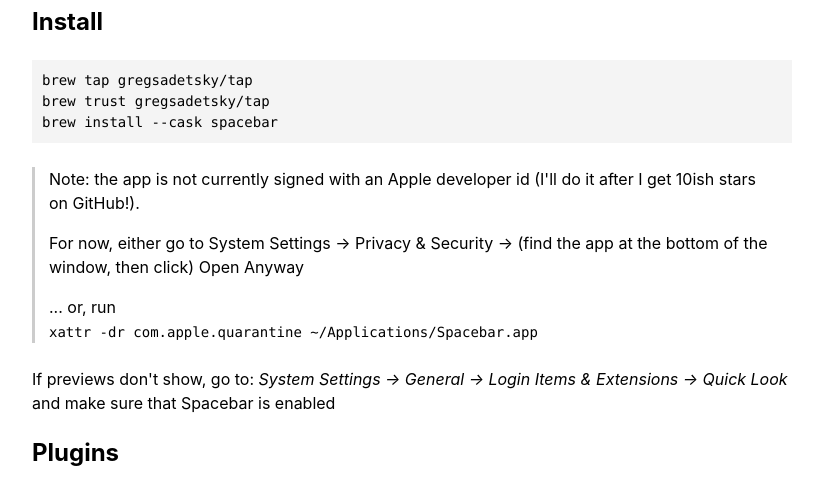
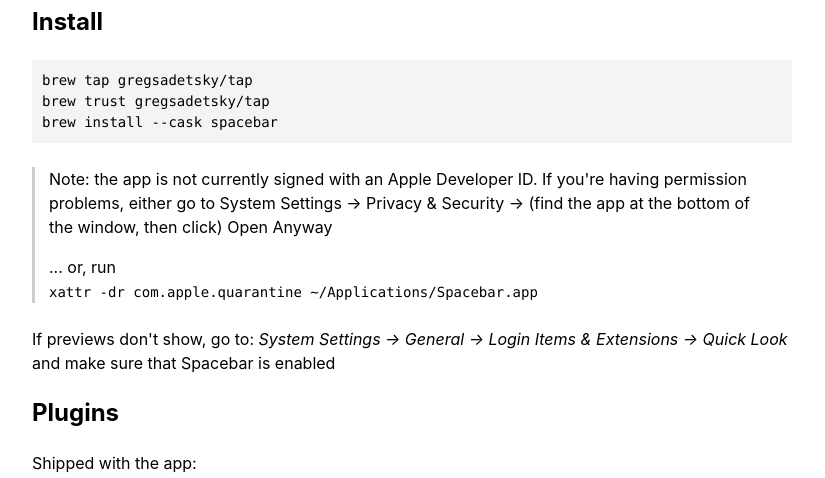
Before and after one commit to gregsadetsky/spacebar, a plain HTML site: page web/index.html in a window 1280 px wide. Shown: the part 698-1176 px from the top of the page, without its empty margins (228-1053 px from the left). Drawn offline with Linux system fonts and the light colour scheme.

Commit message:
install note: permission problems wording

```diff
--- a/web/index.html
+++ b/web/index.html
@@ -43,8 +43,7 @@
 brew trust gregsadetsky/tap
 brew install --cask spacebar</pre>
   <blockquote>
-    <p>Note: the app is not currently signed with an Apple developer id (I'll do it after I get 10ish stars on GitHub!).</p>
-    <p>For now, either go to System Settings → Privacy &amp; Security → (find the app at the bottom of the window, then click) Open Anyway</p>
+    <p>Note: the app is not currently signed with an Apple Developer ID. If you're having permission problems, either go to System Settings → Privacy &amp; Security → (find the app at the bottom of the window, then click) Open Anyway</p>
     <p>... or, run<br><code>xattr -dr com.apple.quarantine ~/Applications/Spacebar.app</code></p>
   </blockquote>
   <p>If previews don't show, go to: <em>System Settings → General → Login Items &amp; Extensions → Quick Look</em> and make sure that Spacebar is enabled</p>
```
Also changed, not shown: README.md.
